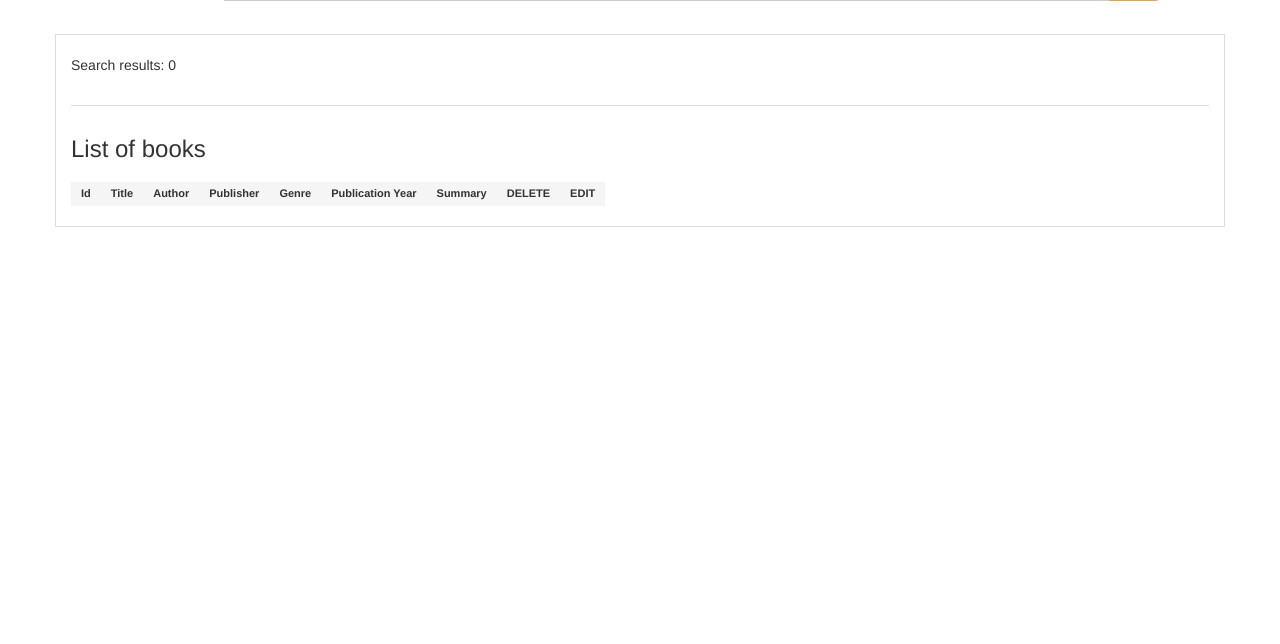
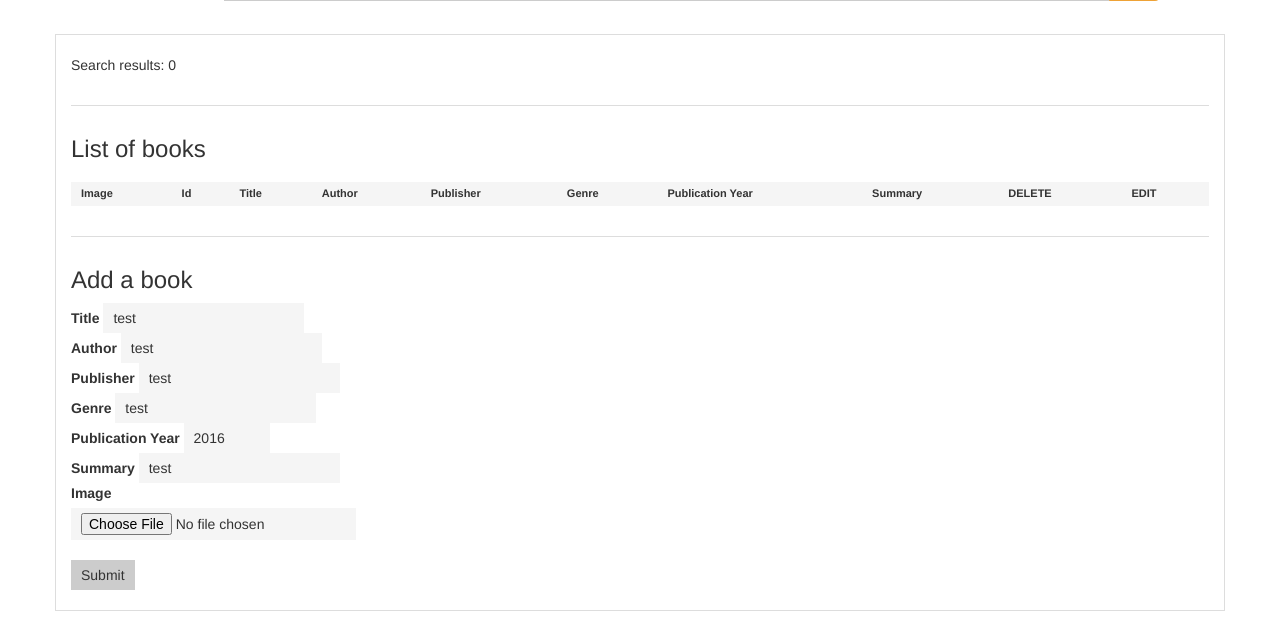
Before and after one commit to luisiestrada/ShopU, a PHP site: page /books in a window 1280 px wide. Shown: the part 312-956 px from the top of the page. Before the commit the page ends 539 px from the top, so only its background shows below. Run offline with PHP 8.4, Linux system fonts and the light colour scheme; data that the repository does not hold is empty; some libraries are stand-ins or nearby versions.

Commit message:
Frontend changes
-New greeting in homepage

-Images in book and song views (tentative)

-Form to add new books in book view (tentative)

```diff
--- a/application/view/books/index.php
+++ b/application/view/books/index.php
@@ -3,9 +3,10 @@
     Search results: <?php echo $amount_of_books; ?>
     <div class="box">
         <h3>List of books</h3>
-        <table>
+        <table id="myTable" class="display responsive no-wrap" width="100%">
             <thead style="background-color: #ddd; font-weight: bold;">
             <tr>
+                <td>Image</td>
                 <td>Id</td>
                 <td>Title</td>
                 <td>Author</td>
@@ -20,6 +21,7 @@
             <tbody>
             <?php foreach ($books as $book) { ?>
                 <tr>
+                    <td><img src="<?php echo URL; ?>img/demo-image.png" alt="image"></td>
                     <td><?php if (isset($book->id)) echo htmlspecialchars($book->id, ENT_QUOTES, 'UTF-8'); ?></td>
                     <td><?php if (isset($book->title)) echo htmlspecialchars($book->title, ENT_QUOTES, 'UTF-8'); ?></td>
                     <td><?php if (isset($book->author)) echo htmlspecialchars($book->author, ENT_QUOTES, 'UTF-8'); ?></td>
@@ -34,4 +36,25 @@
             </tbody>
         </table>
     </div>
+    <div class="box">
+        <h3>Add a book</h3>
+        <form action="<?php echo URL; ?>books/addbook" method="POST">
+            <label>Title</label>
+            <input type="text" name="title" value="test" required /><br />
+            <label>Author</label>
+            <input type="text" name="author" value="test" required /><br>
+            <label>Publisher</label>
+            <input type="text" name="publisher" value="test" /><br>
+            <label>Genre</label>
+            <input type="text" name="genre" value="test" required /><br>
+            <label>Publication Year</label>
+            <input type="number" name="year" value="2016" min="1900" max="2016" required /><br>
+            <label>Summary</label>
+            <input type="text" name="summary" value="test" required /><br>
+            <label>Image</label>
+            <input type="file" name="image"><br>
+
+            <input type="submit" name="submit_add_book" value="Submit" />
+        </form>
+    </div>
 </div>
--- a/application/view/home/index.php
+++ b/application/view/home/index.php
@@ -1,4 +1,3 @@
 <div class="container">
-    <h2>You are in the View: application/view/home/index.php (everything in the box comes from this file)</h2>
-    <p>In a real application this could be the homepage.</p>
+    <h2>Welcome to ShopU!</h2>
 </div>
--- a/application/view/songs/index.php
+++ b/application/view/songs/index.php
@@ -3,9 +3,10 @@
     Search results: <?php echo $amount_of_songs; ?>
     <div class="box">
         <h3>List of songs</h3>
-        <table>
+        <table id="myTable">
             <thead style="background-color: #ddd; font-weight: bold;">
             <tr>
+                <td>Image</td>
                 <td>Id</td>
                 <td>Artist</td>
                 <td>Track</td>
@@ -17,6 +18,7 @@
             <tbody>
             <?php foreach ($songs as $song) { ?>
                 <tr>
+                    <td><img src="<?php echo URL; ?>img/demo-image.png" alt="image"></td>
                     <td><?php if (isset($song->id)) echo htmlspecialchars($song->id, ENT_QUOTES, 'UTF-8'); ?></td>
                     <td><?php if (isset($song->artist)) echo htmlspecialchars($song->artist, ENT_QUOTES, 'UTF-8'); ?></td>
                     <td><?php if (isset($song->track)) echo htmlspecialchars($song->track, ENT_QUOTES, 'UTF-8'); ?></td>
```
